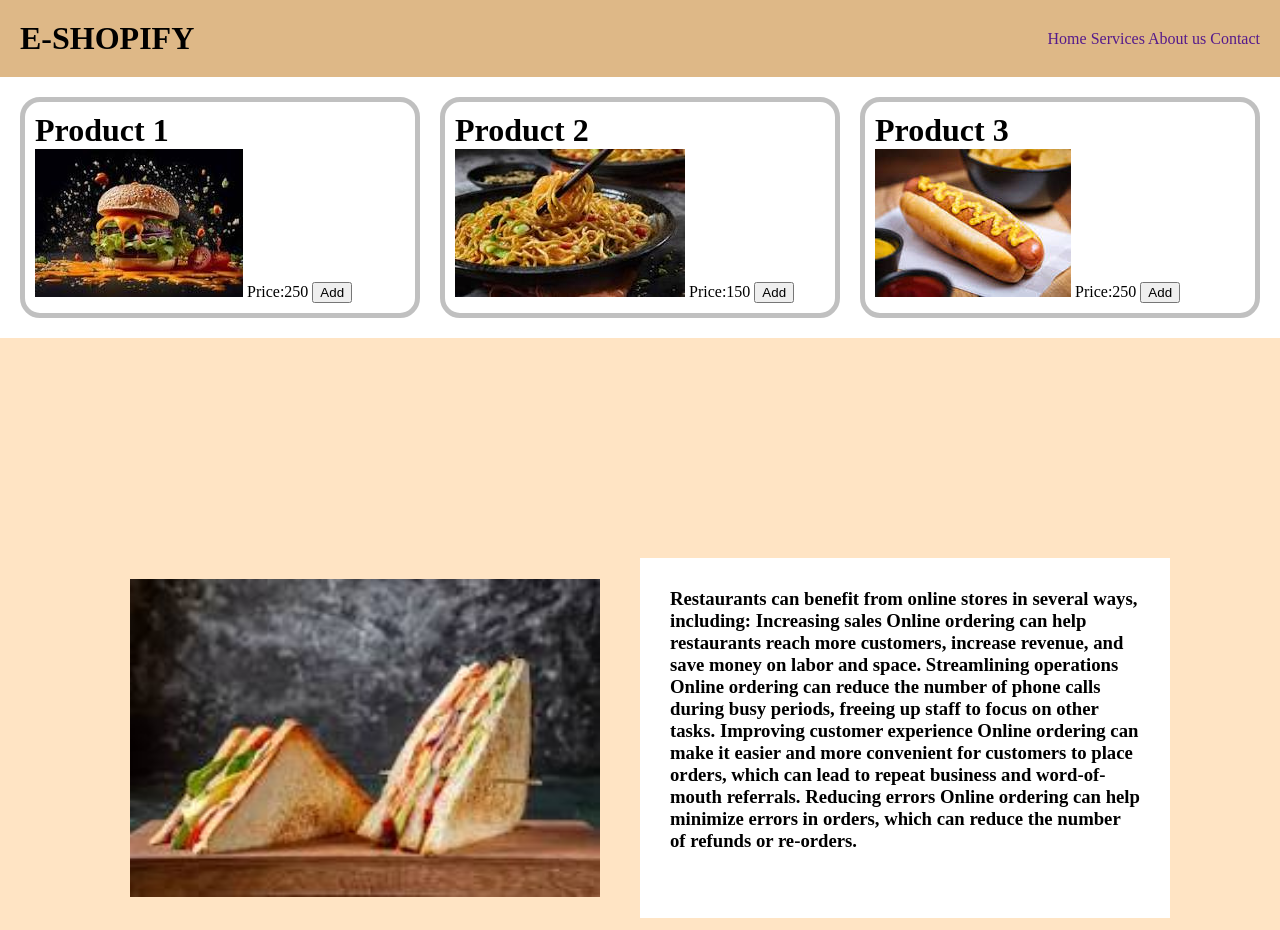
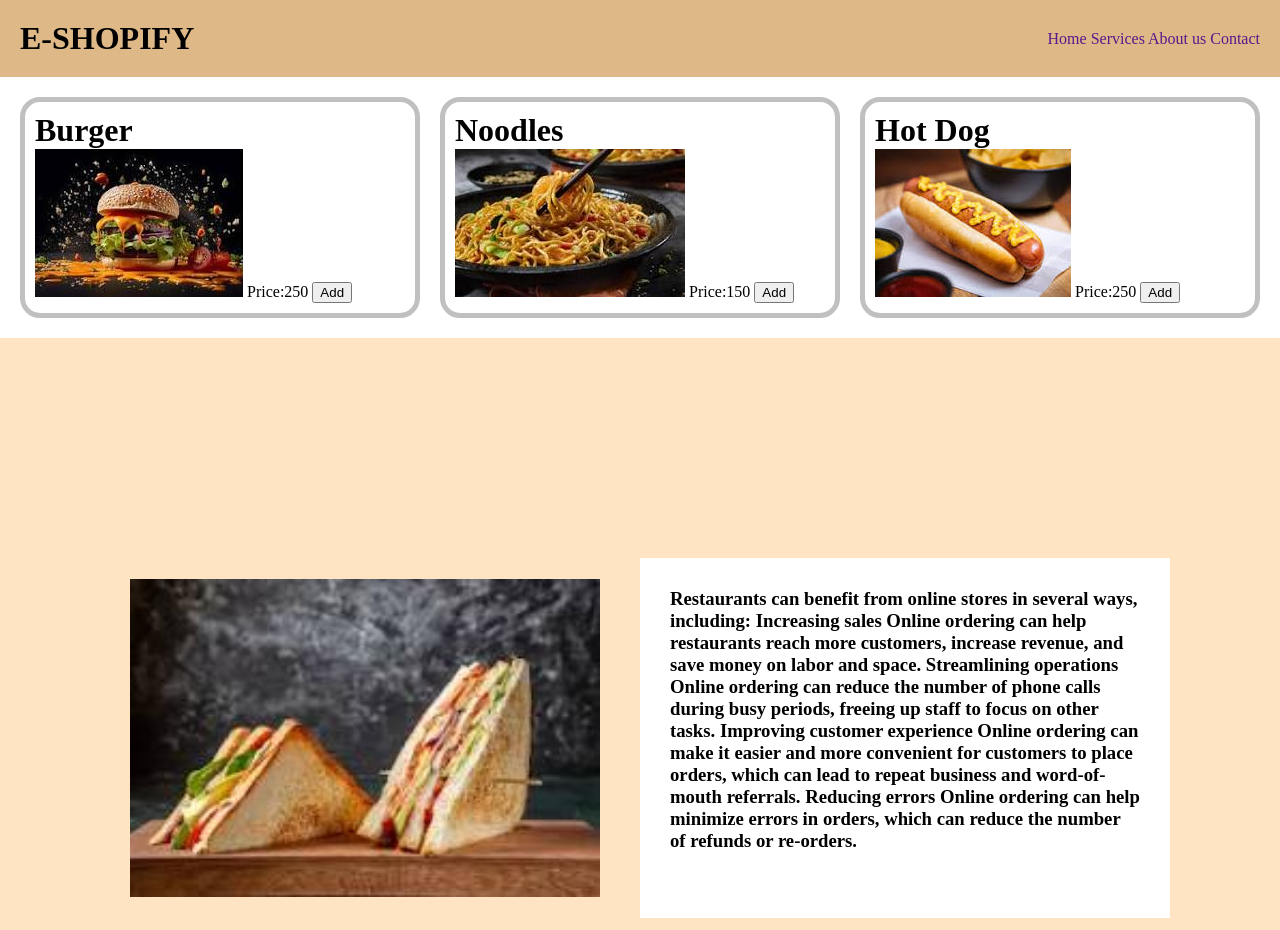
Before and after one commit to abhinavu0701/abhinavu0701.github.io, a plain HTML site: page p1.html in a window 1280 px wide. Shown: the top 930 px of the page. Drawn offline with Linux system fonts and the light colour scheme.

Commit message:
Update p1.html

```diff
--- a/p1.html
+++ b/p1.html
@@ -84,19 +84,19 @@
         </div>
         <div class="x">
             <div class="y">
-                <h1>Product 1</h1>
+                <h1>Burger</h1>
                 <img src="Images/burger.jpg">
                 Price:250
                 <button>Add</button>
             </div>
             <div class="y">
-                <h1>Product 2</h1>
+                <h1>Noodles</h1>
                 <img src="Images/noodles.jgp.jpg">
                 Price:150
                 <button>Add</button>
             </div>
             <div class="y">
-                <h1>Product 3</h1>
+                <h1>Hot Dog</h1>
                 <img src="Images/hotdoh.jpg">
                 Price:250
                 <button>Add</button>
```
